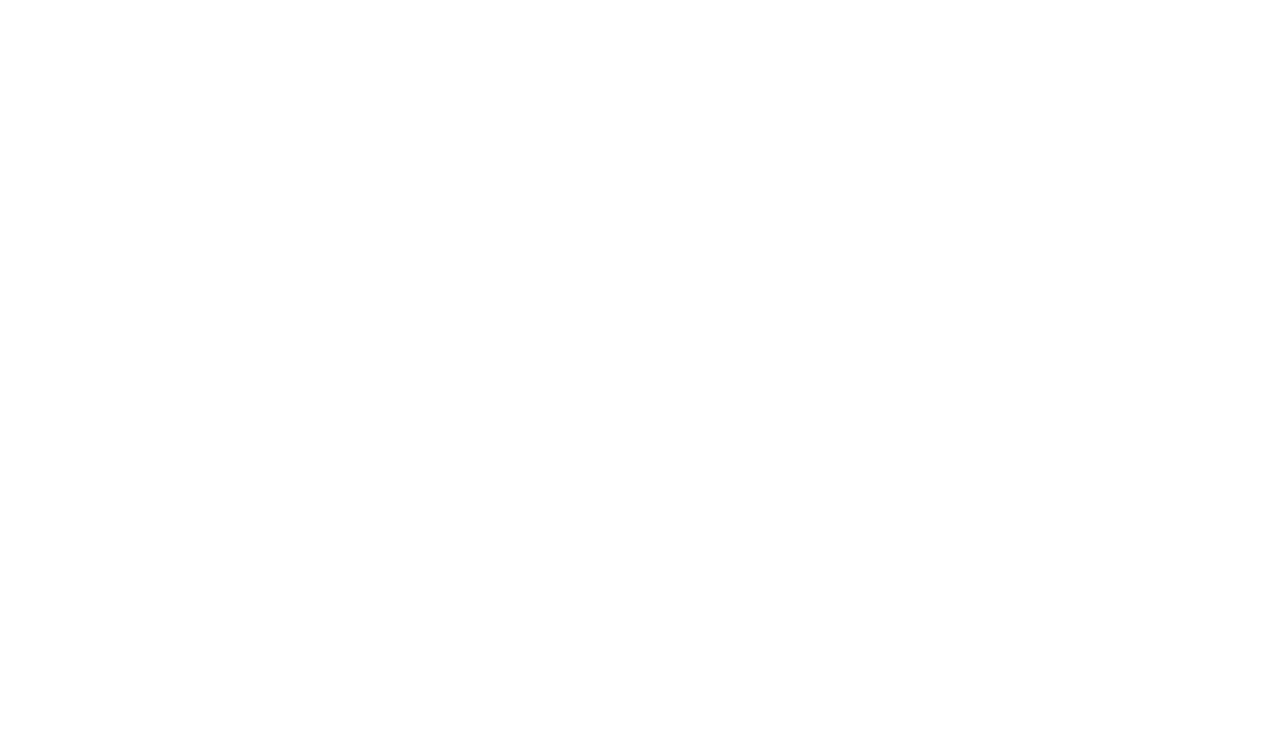
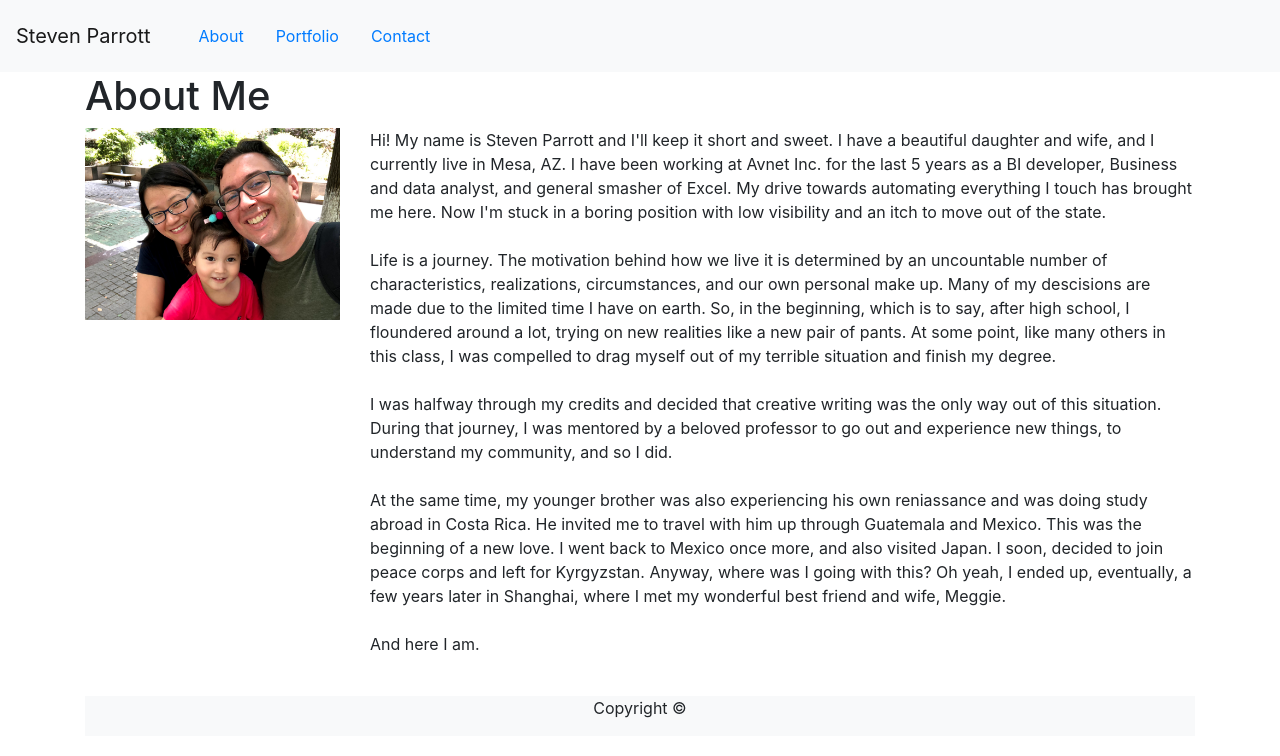
Before and after one commit to MochaCosine1206/Bootstrap-Portfolio, a plain HTML site: page index.html in a window 1280 px wide. Drawn offline with nearby package versions, Linux system fonts and the light colour scheme.

Commit message:
Index bootstrap experimentation

```diff
--- a/assets/css/style.css
+++ b/assets/css/style.css
@@ -7,7 +7,7 @@ p {
     font-family: 'Arial', 'Helvetica Neue', Helvetica, sans-serif;
 }
 
-.background {
+.background, .container {
     background-color: #4aaaa5;
     background-image: url(../images/pipes.png);
     background-repeat: repeat;
--- a/contact.html
+++ b/contact.html
@@ -0,0 +1,33 @@
+<!DOCTYPE html>
+<html>
+<head>
+        <link rel="stylesheet" href="https://stackpath.bootstrapcdn.com/bootstrap/4.1.3/css/bootstrap.min.css" integrity="sha384-MCw98/SFnGE8fJT3GXwEOngsV7Zt27NXFoaoApmYm81iuXoPkFOJwJ8ERdknLPMO" crossorigin="anonymous">
+    <link rel="stylesheet" type="text/css" href="assets/css/style.css">
+</head>
+<body>
+    <div class="header">
+            <ul>
+                <li class="myName"><h1>Steven Parrott<h1></li>
+                <li><a href="contact.html">Contact</a></li>
+                <li> | </li>
+                <li><a href="portfolio.html">Portfolio</a></li>
+                <li> | </li>
+                <li><a href="index.html">About</a></li>
+            </ul>
+    </div>
+    <div class="background">
+    <div class="formbox">
+        <h1>Contact</h1><hr>
+        <form action="">
+            <label for "name"><p>Name</p></label>
+            <input type="text" id="name" name="Name" placeholder="John Smith">
+            <label for "email"><p>Email</p></label>
+            <input type="text" id="email" name="email" placeholder="example@gmail.com">
+            <p>Message</p><textarea rows="12" cols="50" name "message" form="usrform"></textarea><br><br>
+            <input type="submit" value="Submit">
+        </form>
+    </div>
+    </div>
+    <div class="footer"><p class="copyright">Copyright &copy</p></div>
+</body>
+</html>
--- a/index.html
+++ b/index.html
@@ -0,0 +1,71 @@
+<!DOCTYPE html>
+<html>
+<head>
+        <link rel="stylesheet" href="https://stackpath.bootstrapcdn.com/bootstrap/4.1.3/css/bootstrap.min.css" integrity="sha384-MCw98/SFnGE8fJT3GXwEOngsV7Zt27NXFoaoApmYm81iuXoPkFOJwJ8ERdknLPMO" crossorigin="anonymous">
+    <!-- <link rel="stylesheet" type="text/css" href="assets/css/style.css"> -->
+</head>
+<body>
+    <nav class="navbar navbar-expand-lg navbar-light bg-light">
+        <a class="navbar-brand" href="#">Steven Parrott</a>
+            <ul class="nav navbar justify-content-center">
+                <li class="nav-item active"><a class="nav-link" href="index.html">About <span class="sr-only">(current)</span></a></li>
+                <!-- <li class="nav-item"> | </li> -->
+                <li class="nav-item"><a class="nav-link" href="portfolio.html">Portfolio</a></li>
+                <!-- <li class="nav-item"> | </li> -->
+                <li class="nav-item"><a class="nav-link" href="contact.html">Contact</a></li>
+            </ul>
+    </nav>
+<div class="container">
+    <div class="row">
+        <div class="col-md-12">
+            <!-- <img style="background-repeat: repeat" src="assets/images/pipes.png"> -->
+            <div class="row">
+                <div class="col-md-12">
+                    <h1>About Me</h1>
+                </div>
+            </div>
+            <div class="row">
+                <div class="col-md-3">
+                    <img src="assets/images/IMG_4644.jpg" class="pull-left img-fluid" alt="Steven's Family">
+                </div>
+                    <div class="col-md-9">
+                        <p>Hi!  My name is Steven Parrott and I'll keep it short and sweet.
+                        I have a beautiful daughter and wife, and I currently live in Mesa, AZ.
+                        I have been working at Avnet Inc. for the last 5 years as a BI developer, Business
+                        and data analyst, and general smasher of Excel.  My drive towards automating everything
+                        I touch has brought me here.  Now I'm stuck in a boring position with low visibility and
+                        an itch to move out of the state. <br><br>
+                        Life is a journey.  The motivation behind how we live it is determined by an uncountable
+                        number of characteristics, realizations, circumstances, and our own personal make up.
+                        Many of my descisions are made due to the limited time I have on earth.  So, in the beginning,
+                        which is to say, after high school, I floundered around a lot, trying on new realities like a
+                        new pair of pants.  At some point, like many others in this class, I was compelled to drag myself
+                        out of my terrible situation and finish my degree. <br> <br>
+
+                        I was halfway through my credits and decided that creative writing was the only way out of
+                        this situation.  During that journey, I was mentored by a beloved professor to go out and
+                        experience new things, to understand my community, and so I did.<br> <br>
+                        At the same time, my younger brother was also experiencing his own reniassance and was doing
+                        study abroad in Costa Rica.  He invited me to travel with him up through Guatemala and Mexico.
+                        This was the beginning of a new love.  I went back to Mexico once more, and also visited Japan.
+                        I soon, decided to join peace corps and left for Kyrgyzstan.  Anyway, where was I going with this?
+                        Oh yeah, I ended up, eventually, a few years later in Shanghai, where I met my wonderful best friend
+                        and wife, Meggie.<br><br>
+                        And here I am.
+                        </p>
+                    </div>
+                </div>
+            </div>
+        </div>
+            <br>
+            <div class="container bg-light text-center">
+                <div class="row">
+                    <div class="col-12">
+                        <p>Copyright &copy</p>
+                    </div>
+                </div>
+            </div>
+        </div>
+    </div>
+</body>
+</html>
```
Also changed, not shown: portfolio.html (+47 -0 lines).
